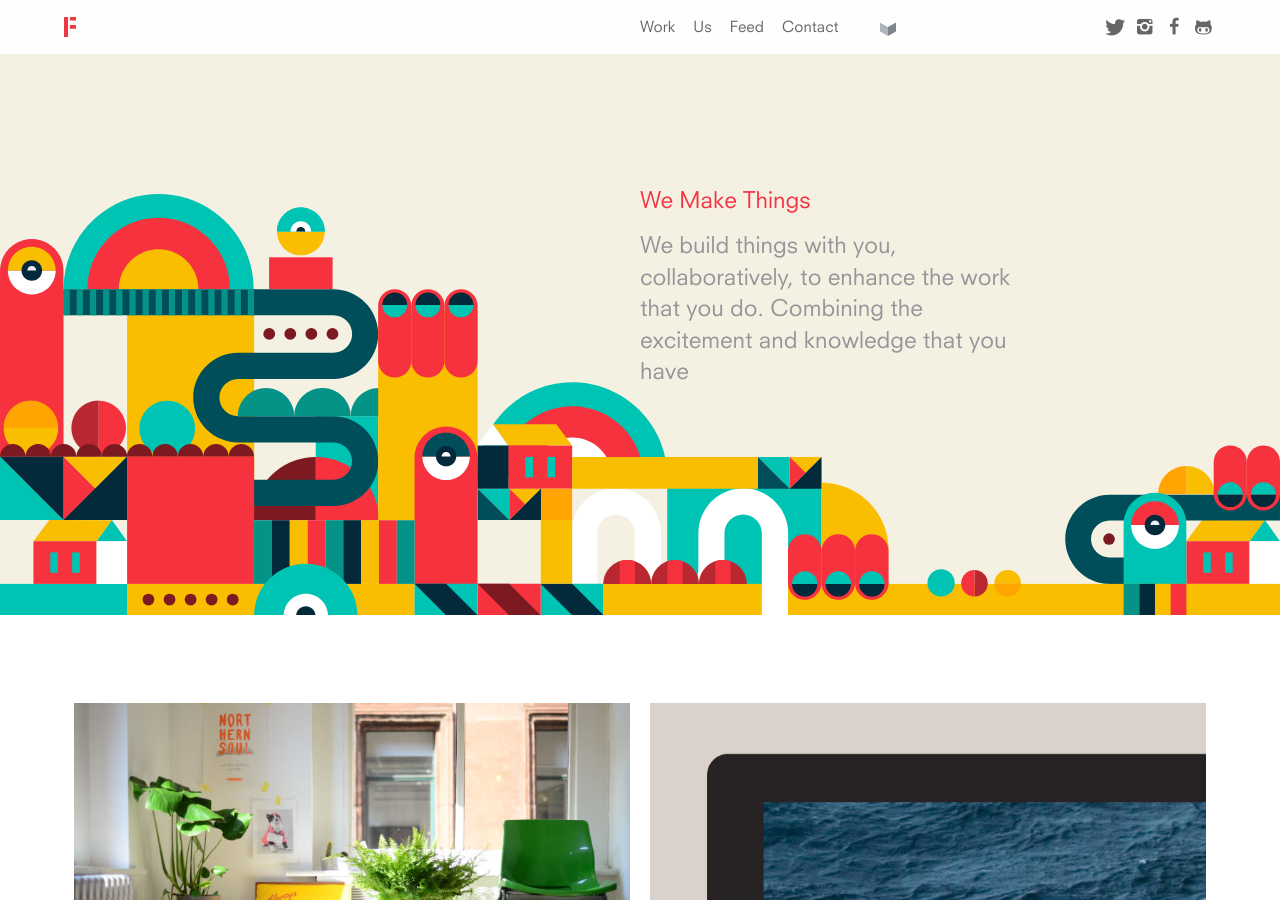
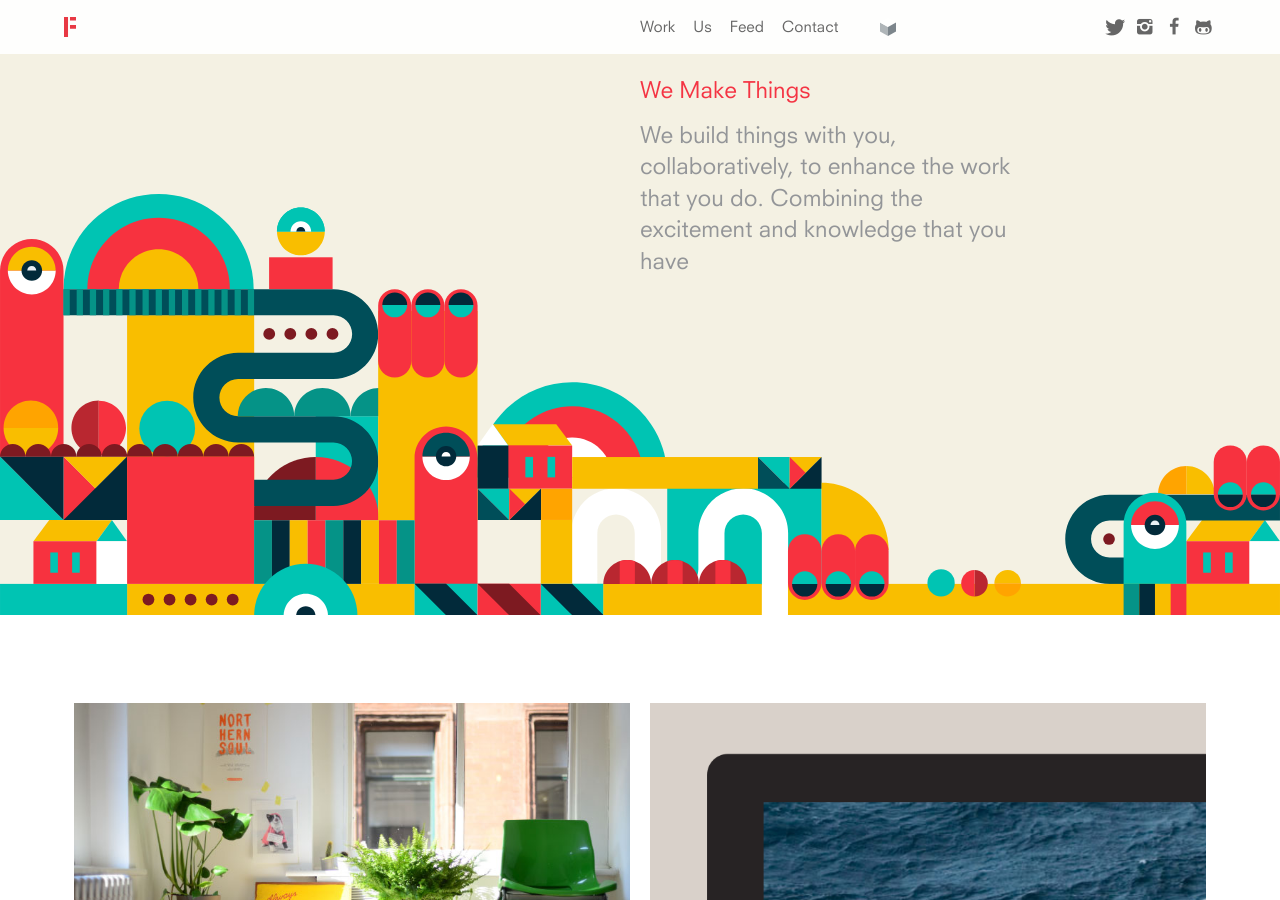
Before and after one commit to EMT/fieldwork-v2, a Jekyll site: the page built from index.html, in a window 1280 px wide and 900 px high. Built offline with Jekyll 4.4.1, drawn with Linux system fonts in a browser that asks for light colours; nearby versions of some CDN libraries.

Commit message:
Homepage intro text positioning.

```diff
--- a/css/site/_home.scss
+++ b/css/site/_home.scss
@@ -17,7 +17,7 @@ bottom: -2px;
 
 .home-page-intro {
 	position: absolute;
-	top: 30%;
+	bottom: 55%;
 	left: 50%;
 	width: 30%;
 	font-size: 1.5em;
```
